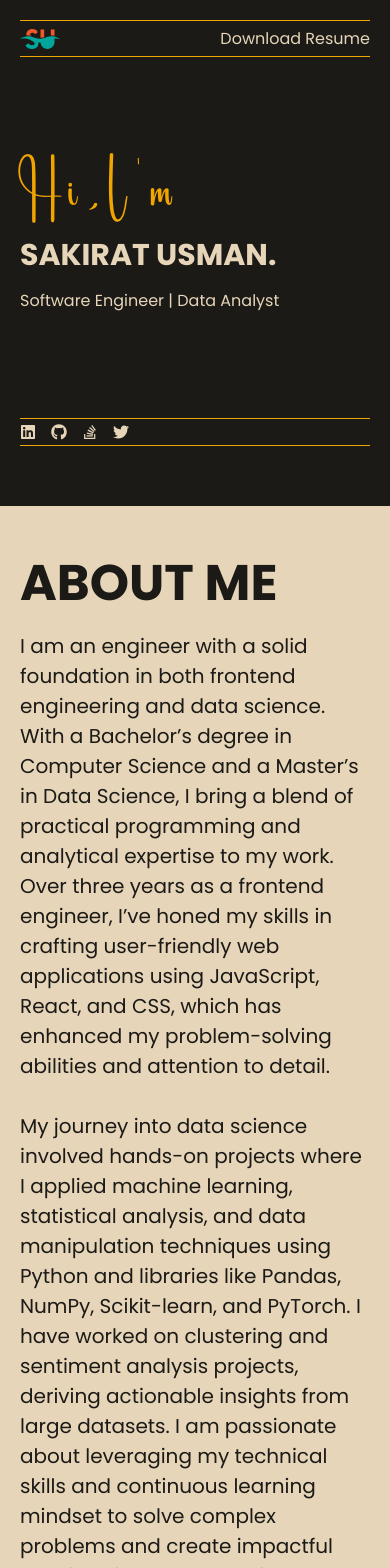
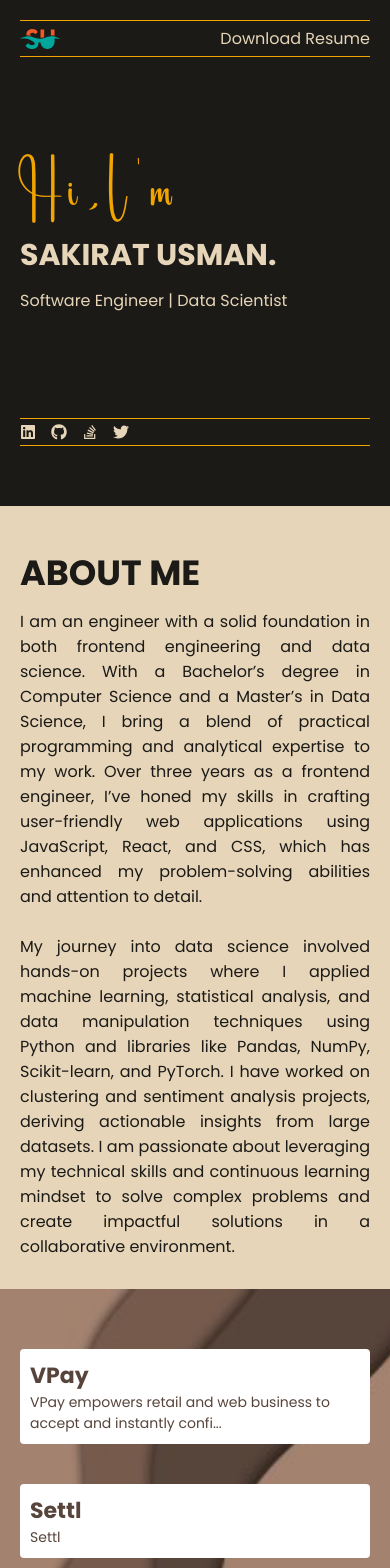
Before and after one commit to oyinkan/portfolio-website, a React (Create React App) app: page / in a window 390 px wide. Shown: the top 1568 px of the page. Built offline with nearby package versions, Linux system fonts and the light colour scheme.

Commit message:
added background image to the about page

```diff
--- a/src/components/about/About.css
+++ b/src/components/about/About.css
@@ -11,6 +11,7 @@
 }
 .about-me p {
   font-size: 2rem;
+  text-align: justify;
 }
 
 @media screen and (max-width: 768px) {
@@ -18,4 +19,10 @@
     height: 100%;
     padding: 3rem 2rem;
   }
+  .about-me h3 {
+    font-size: 3.5rem;
+  }
+  .about-me p {
+    font-size: 1.6rem;
+  }
 }
--- a/src/components/header/Header.js
+++ b/src/components/header/Header.js
@@ -18,7 +18,7 @@ function Header() {
       <section className="name-section">
         <p>Hi,I’m</p>
         <h1>Sakirat Usman.</h1>
-        <p className="profession">Software Engineer | Data Analyst</p>
+        <p className="profession">Software Engineer | Data Scientist</p>
       </section>
       <section className="social-links">
         <a
--- a/src/components/projects/Projects.css
+++ b/src/components/projects/Projects.css
@@ -1,5 +1,6 @@
 #projects {
-  background-color: #a48270;
+  background: url("../../assets/images/background.jpg");
+  background-size: cover;
   padding: 6rem;
   display: grid;
   grid-template-columns: 1fr 1fr 1fr;
```
Also changed, not shown: src/assets/images/background.jpg (added). Lines whose indentation alone changed are shown as unchanged.
